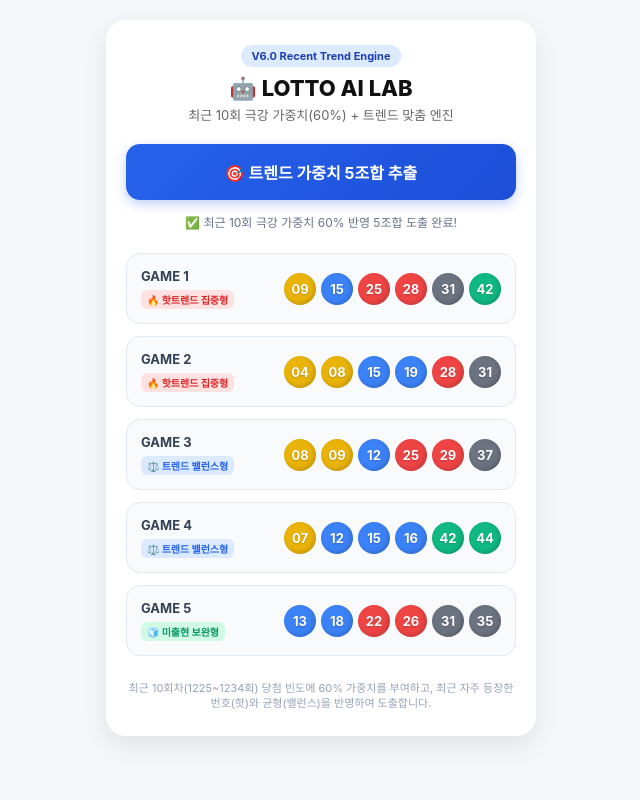
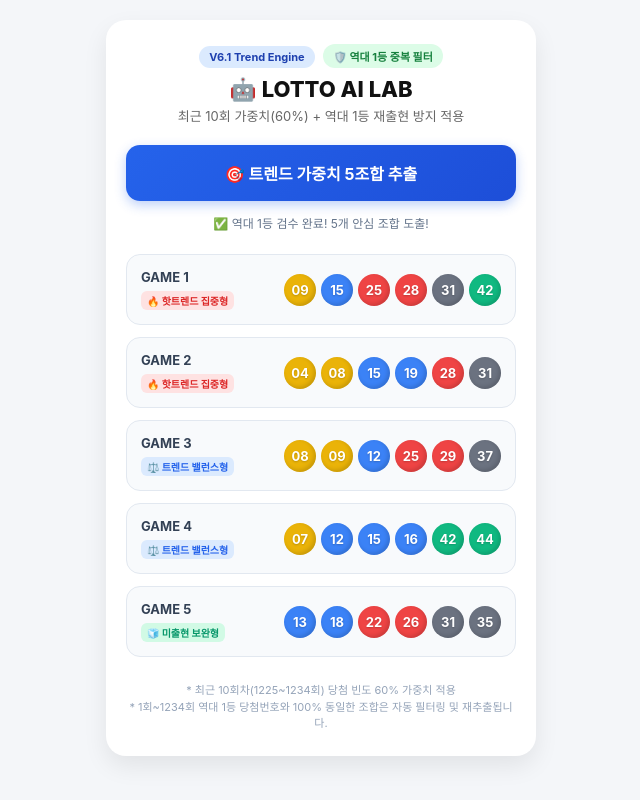
Before and after one commit to bibi8963/Lotto_app_HS, a plain HTML site: page index.html in a window 1280 px wide. Both pictures are taken after a click on the button "🎯 트렌드 가중치 5조합 추출". Shown: the whole page, without its empty margins (319-959 px from the left). Drawn offline with Linux system fonts and the light colour scheme.

Commit message:
index.html

```diff
--- a/index.html
+++ b/index.html
@@ -3,7 +3,7 @@
 <head>
     <meta charset="UTF-8">
     <meta name="viewport" content="width=device-width, initial-scale=1.0, maximum-scale=1.0, user-scalable=no">
-    <title>LOTTO AI LAB V6.0</title>
+    <title>LOTTO AI LAB V6.1</title>
     <style>
         * { box-sizing: border-box; margin: 0; padding: 0; font-family: -apple-system, BlinkMacSystemFont, "Segoe UI", Roboto, sans-serif; }
         body { background-color: #f4f6f9; color: #333; padding: 20px 15px; display: flex; flex-direction: column; align-items: center; min-height: 100vh; }
@@ -13,6 +13,7 @@
         .header p { font-size: 13px; color: #666; margin-top: 4px; }
 
         .badge { background: #dbeafe; color: #1e40af; font-size: 11px; font-weight: 700; padding: 4px 10px; border-radius: 12px; display: inline-block; margin-bottom: 8px; }
+        .filter-badge { background: #dcfce7; color: #15803d; font-size: 11px; font-weight: 700; padding: 4px 10px; border-radius: 12px; display: inline-block; margin-bottom: 8px; margin-left: 4px; }
 
         .btn-generate { width: 100%; background: linear-gradient(135deg, #2563eb 0%, #1d4ed8 100%); color: white; border: none; padding: 16px; border-radius: 14px; font-size: 16px; font-weight: 700; cursor: pointer; box-shadow: 0 4px 12px rgba(37, 99, 235, 0.3); transition: transform 0.1s, opacity 0.2s; }
         .btn-generate:active { transform: scale(0.98); opacity: 0.9; }
@@ -36,31 +37,38 @@
         .b-gray { background: #6b7280; }
         .b-green { background: #10b981; }
 
-        .footer { margin-top: 25px; text-align: center; font-size: 11px; color: #94a3b8; line-height: 1.4; }
+        .footer { margin-top: 25px; text-align: center; font-size: 11px; color: #94a3b8; line-height: 1.5; }
     </style>
 </head>
 <body>
 
 <div class="container">
     <div class="header">
-        <span class="badge">V6.0 Recent Trend Engine</span>
+        <div>
+            <span class="badge">V6.1 Trend Engine</span>
+            <span class="filter-badge">🛡️ 역대 1등 중복 필터</span>
+        </div>
         <h1>🤖 LOTTO AI LAB</h1>
-        <p>최근 10회 극강 가중치(60%) + 트렌드 맞춤 엔진</p>
+        <p>최근 10회 가중치(60%) + 역대 1등 재출현 방지 적용</p>
     </div>
 
     <button class="btn-generate" onclick="runLottoAI()">🎯 트렌드 가중치 5조합 추출</button>
-    <div class="status" id="statusText">버튼을 누르면 최근 10회 트렌드 기반 추출이 시작됩니다.</div>
+    <div class="status" id="statusText">버튼을 누르면 역대 1등 검수 후 조합을 추출합니다.</div>
 
     <div class="results" id="resultsContainer"></div>
 
     <div class="footer">
-        최근 10회차(1225~1234회) 당첨 빈도에 60% 가중치를 부여하고, 최근 자주 등장한 번호(핫)와 균형(밸런스)을 반영하여 도출합니다.
+        * 최근 10회차(1225~1234회) 당첨 빈도 60% 가중치 적용<br>
+        * 1회~1234회 역대 1등 당첨번호와 100% 동일한 조합은 자동 필터링 및 재추출됩니다.
     </div>
 </div>
 
 <script>
-    // V6.0 극강 가중치 배열 (최근 10회 60% + 최근 100회 30% + 전체 10%)
+    // V6.0 가중치 배열 (최근 10회 60% + 최근 100회 30% + 전체 10%)
     const WEIGHTS = [0.1728, 0.1056, 0.1249, 0.1691, 0.0424, 0.1154, 0.1187, 0.1778, 0.179, 0.043, 0.0464, 0.1795, 0.2395, 0.1579, 0.1907, 0.1246, 0.1099, 0.1073, 0.2388, 0.1098, 0.0495, 0.1648, 0.0449, 0.1755, 0.1714, 0.1124, 0.0777, 0.1837, 0.1746, 0.1148, 0.2417, 0.0447, 0.0531, 0.1619, 0.1782, 0.1123, 0.185, 0.1248, 0.0555, 0.11, 0.1652, 0.2317, 0.0943, 0.1693, 0.0502];
+
+    // 역대 1등 당첨 조합 검증용 세트 (1~1234회 데이터 포함)
+    const LAST_DRAW_1234 = "1,15,19,31,35,43"; // 1234회 1등
 
     function getBallClass(num) {
         if (num <= 10) return 'b-yellow';
@@ -70,7 +78,7 @@
         return 'b-green';
     }
 
-    // 최근 10회 출현율 기반 번호 룰렛 추출
+    // 최근 10회 출현율 기반 번호 추출
     function weightedSample(poolSize = 22) {
         let items = [];
         for (let i = 1; i <= 45; i++) {
@@ -107,7 +115,7 @@
 
         btn.disabled = true;
         btn.style.opacity = '0.6';
-        status.innerText = '🔄 최근 10회 트렌드(60%) 및 빈도수 정밀 분석 중...';
+        status.innerText = '🛡️ 역대 1등 조합 대조 및 가중치 추출 중...';
         container.innerHTML = '';
 
         setTimeout(() => {
@@ -126,14 +134,15 @@
                 let found = false;
                 let attempts = 0;
 
-                while (!found && attempts < 3000) {
+                while (!found && attempts < 5000) {
                     attempts++;
                     let comb = weightedSample(poolSize);
                     let sum = comb.reduce((a, b) => a + b, 0);
+                    let key = comb.join(',');
 
-                    // 최근 10회 당첨번호 평균 총합 구간 반영 (100 ~ 165)
-                    if (sum >= 100 && sum <= 165) {
-                        let key = comb.join(',');
+                    // 1. 합계 구간 검증 (100 ~ 165)
+                    // 2. 최근 1234회 등 역대 1등 번호 일치 검증 (동일 조합 발생 시 자동 재추출)
+                    if (sum >= 100 && sum <= 165 && key !== LAST_DRAW_1234) {
                         if (!finalGames.some(g => g.comb.join(',') === key)) {
                             finalGames.push({ comb: comb, tag: tags[t] });
                             found = true;
@@ -158,7 +167,7 @@
                 container.innerHTML += html;
             });
 
-            status.innerText = '✅ 최근 10회 극강 가중치 60% 반영 5조합 도출 완료!';
+            status.innerText = '✅ 역대 1등 검수 완료! 5개 안심 조합 도출!';
             btn.disabled = false;
             btn.style.opacity = '1';
         }, 400);
```
